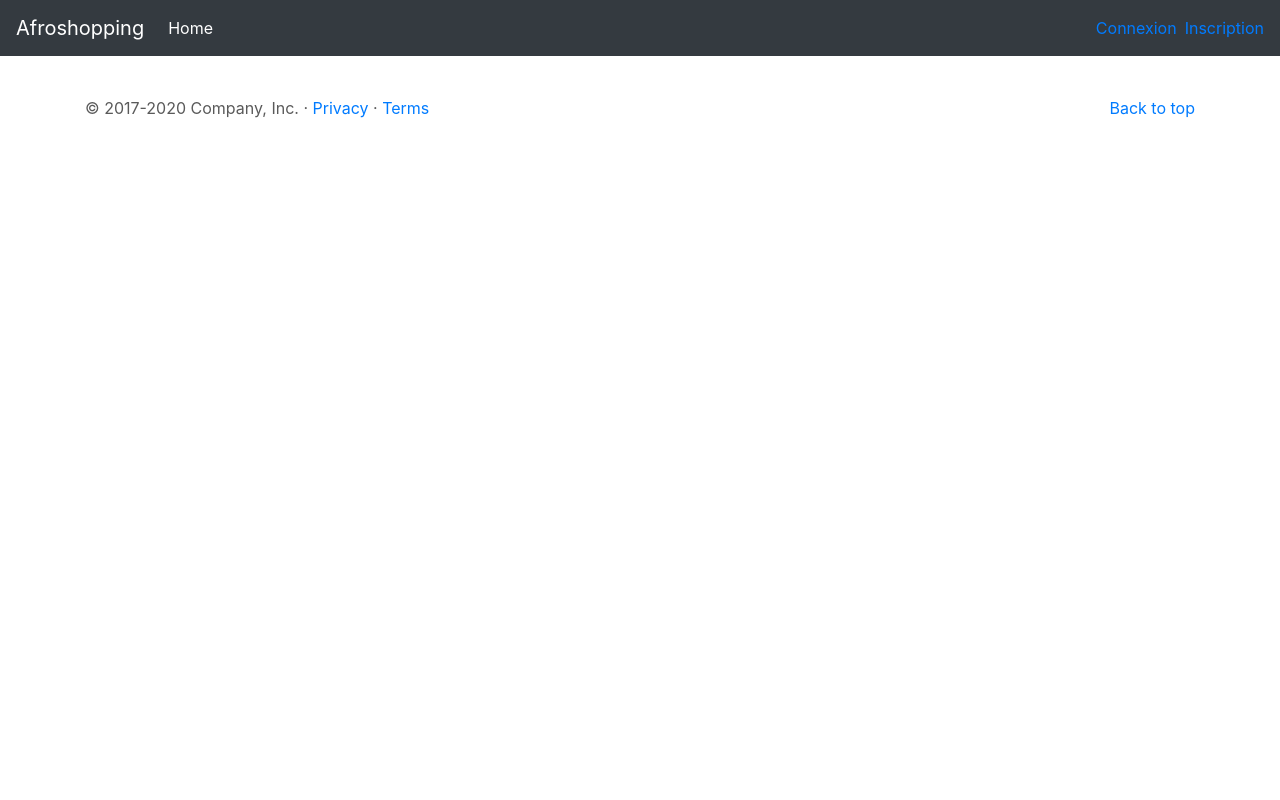
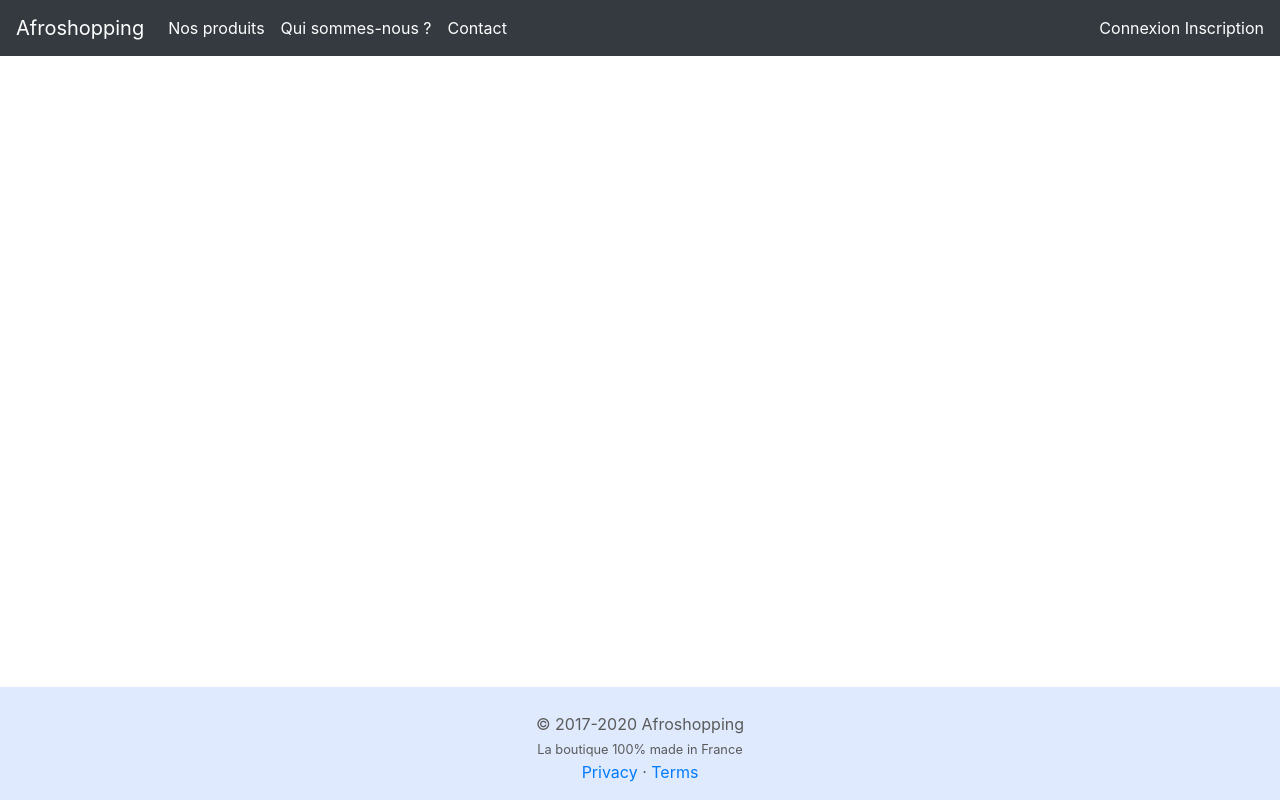
Before and after one commit to momarious/afroshopping, a Symfony app: template templates/base.html.twig in a window 1280 px wide. Run offline with Twig, Linux system fonts and the light colour scheme; the template is opened without the code that fills it, so the values that code supplies are empty; some libraries are stand-ins or nearby versions.

Commit message:
Commit 22

```diff
--- a/templates/base.html.twig
+++ b/templates/base.html.twig
@@ -13,12 +13,13 @@
     <!-- Custom styles for this template -->
     <link href="{{ asset('assets/css/carousel.css') }}" rel="stylesheet">
     <link href="{{ asset('assets/css/style.css') }}" rel="stylesheet">
+    <link href="{{ asset('assets/css/eshopping.css') }}" rel="stylesheet">
 
 </head>
 <body>
 <header>
     <nav class="navbar navbar-expand-md navbar-dark fixed-top bg-dark">
-        <a class="navbar-brand" href="#">Afroshopping</a>
+        <a class="navbar-brand" href="{{ path('home') }}">Afroshopping</a>
         <button class="navbar-toggler" type="button" data-toggle="collapse" data-target="#navbarCollapse"
                 aria-controls="navbarCollapse" aria-expanded="false" aria-label="Toggle navigation">
             <span class="navbar-toggler-icon"></span>
@@ -26,26 +27,24 @@
         <div class="collapse navbar-collapse" id="navbarCollapse">
             <ul class="navbar-nav mr-auto">
                 <li class="nav-item active">
-                    <a class="nav-link" href="#">Home <span class="sr-only">(current)</span></a>
+                    <a class="nav-link" href="#">Nos produits <span class="sr-only">(current)</span></a>
+                </li>
+                <li class="nav-item active">
+                    <a class="nav-link" href="#">Qui sommes-nous ?<span class="sr-only">(current)</span></a>
+                </li>
+                <li class="nav-item active">
+                    <a class="nav-link" href="#">Contact <span class="sr-only">(current)</span></a>
                 </li>
             </ul>
-            <ul class="navbar-nav">
-                {% if app.user  %}
-                    <li class="nav-item">
-                        <a href="{{ path('account') }}">Mon compte</a>
-                    </li>
-                    <li class="nav-item ml-2">
-                        <a href="{{ path('app_logout') }}">Déconnexion</a>
-                    </li>
+            <div class="eshop-navbar">
+                {% if app.user %}
+                    <a href="{{ path('account') }}">Mon compte <small>{{ app.user.firstname }}</small></a>
+                    <a href="{{ path('app_logout') }}">Déconnexion</a>
                 {% else %}
-                    <li class="nav-item">
-                        <a href="{{ path('app_login') }}">Connexion</a>
-                    </li>
-                    <li class="nav-item ml-2">
-                        <a href="{{ path('register') }}">Inscription</a>
-                    </li>
+                    <a href="{{ path('app_login') }}">Connexion</a>
+                    <a href="{{ path('register') }}">Inscription</a>
                 {% endif %}
-            </ul>
+            </div>
         </div>
     </nav>
 </header>
@@ -125,9 +124,9 @@
     </div><!-- /.container -->
 
     <!-- FOOTER -->
-    <footer class="container">
-        <p class="float-right"><a href="#">Back to top</a></p>
-        <p>&copy; 2017-2020 Company, Inc. &middot; <a href="#">Privacy</a> &middot; <a href="#">Terms</a></p>
+    <footer class="ehop-footer">
+        <p>&copy; 2017-2020 Afroshopping <br> <small>La boutique 100% made in France</small> <br> <a href="#">Privacy</a>
+            &middot; <a href="#">Terms</a></p>
     </footer>
 </main>
 <script src="https://code.jquery.com/jquery-3.5.1.slim.min.js"></script>
```
Also changed, not shown: public/assets/css/eshopping.css (added).
